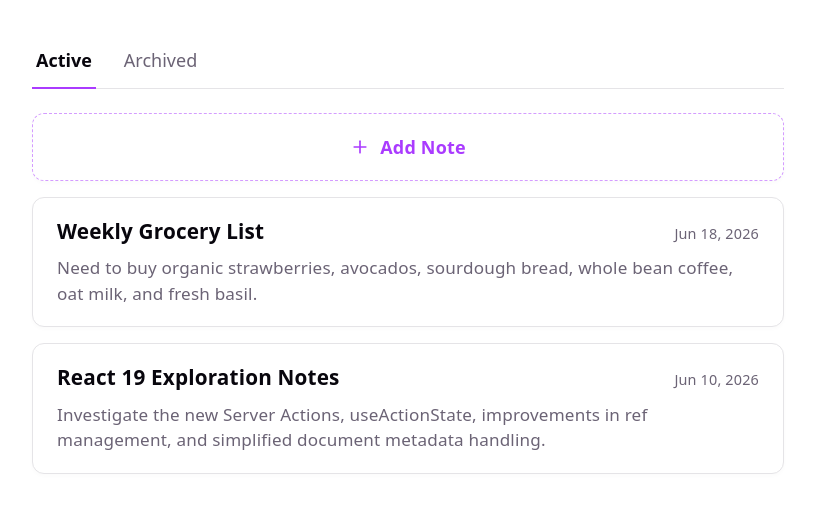
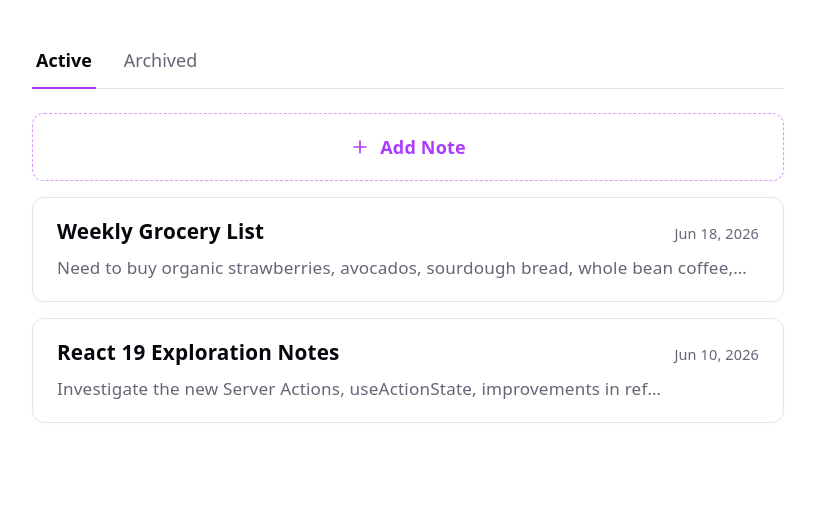
Before and after one commit to BhavdeepChandra/Notes-Frontend, a React (Vite) app: page / in a window 1280 px wide. Shown: the top 512 px of the page, without its empty margins (232-1047 px from the left). Built offline with nearby package versions, Linux system fonts and the light colour scheme.

Commit message:
Limit text display to1 line in note card

```diff
--- a/src/components/NoteListItem/NoteListItem.css
+++ b/src/components/NoteListItem/NoteListItem.css
@@ -107,7 +107,7 @@
   color: var(--text);
   line-height: 1.5;
   display: -webkit-box;
-  -webkit-line-clamp: 2;
+  -webkit-line-clamp: 1;
   -webkit-box-orient: vertical;
   overflow: hidden;
 }
```
